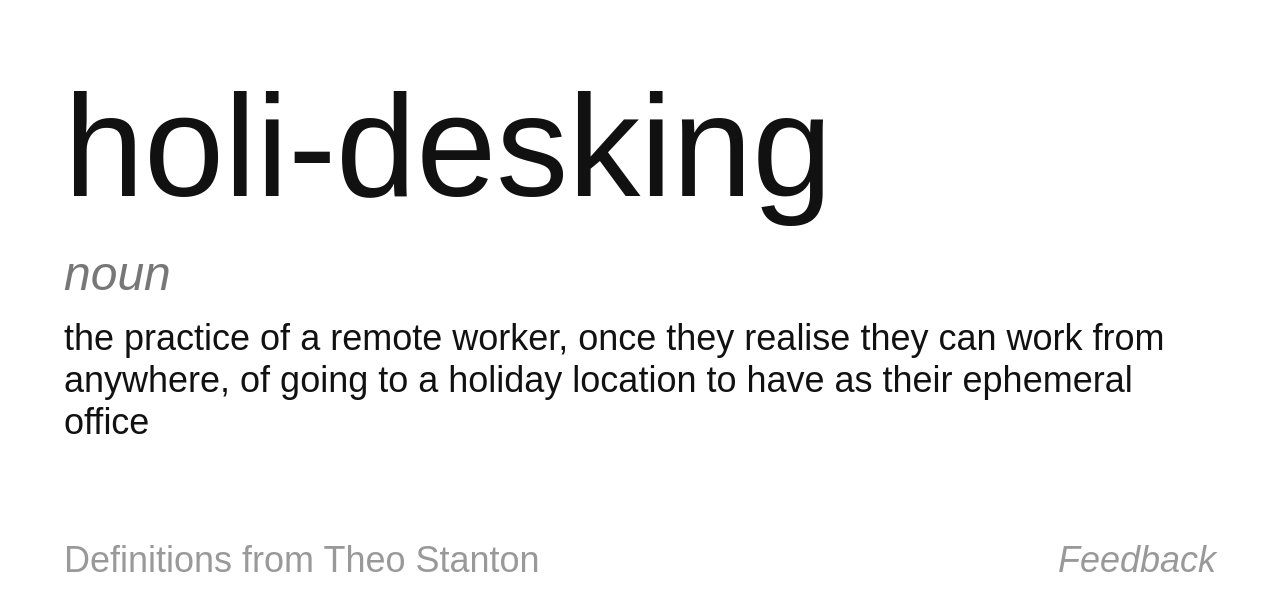
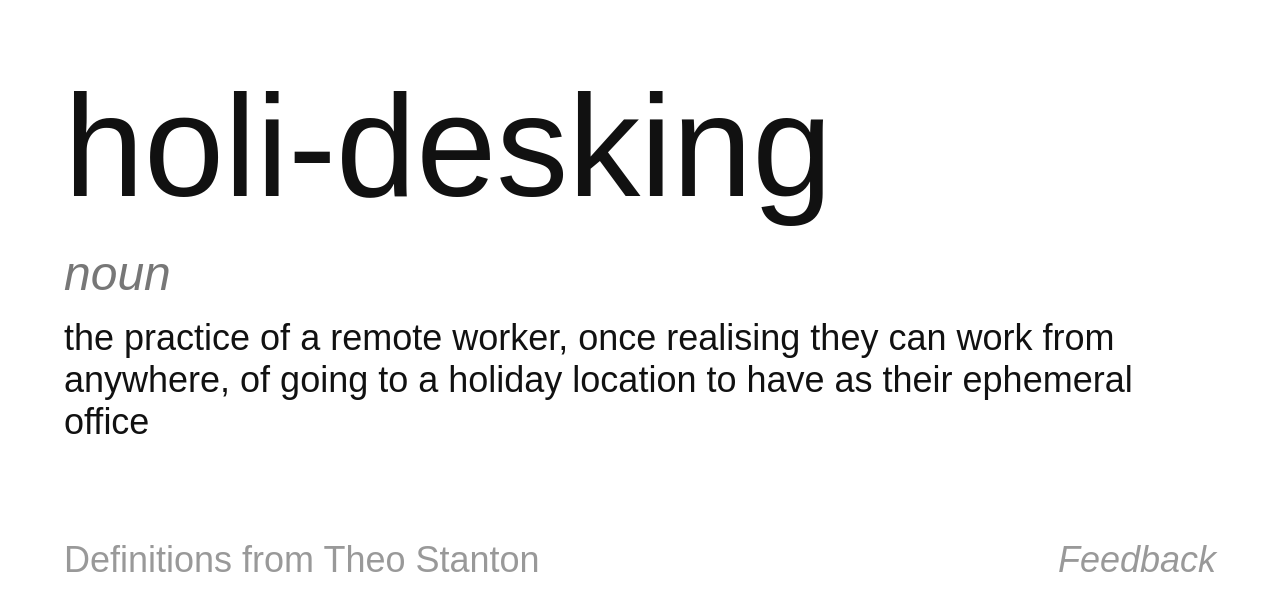
Before and after one commit to theostanton/holidesking, a Next.js app: page / in a window 1280 px wide. Shown: the top 610 px of the page. Built offline with nearby package versions, Linux system fonts and the light colour scheme.

Commit message:
rephrase

```diff
--- a/pages/index.tsx
+++ b/pages/index.tsx
@@ -52,7 +52,7 @@ const linkStyle: CSSProperties = {
 
 const Home: React.FC = () => {
 
-    const definition = 'the practice of a remote worker, once they realise they can work from anywhere, of going to a holiday location to have as their ephemeral office'
+    const definition = 'the practice of a remote worker, once realising they can work from anywhere, of going to a holiday location to have as their ephemeral office'
 
     return <Container>
         <Title>holi-desking</Title>
```
